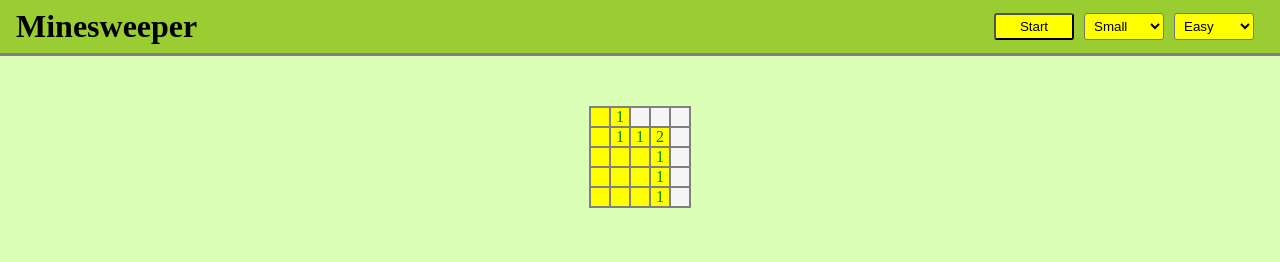
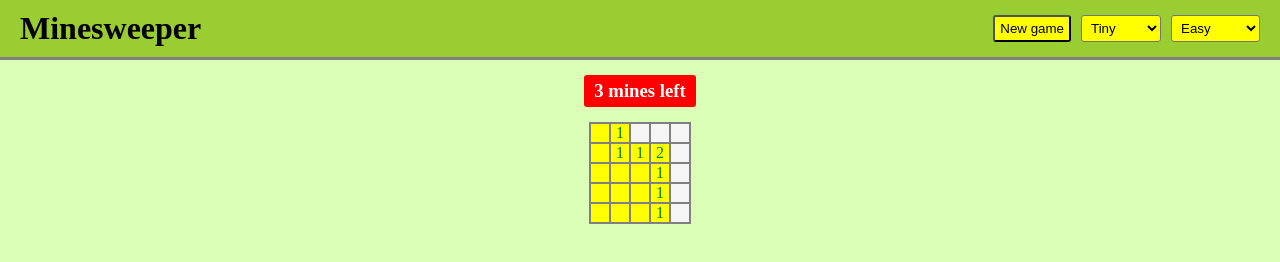
Before and after one commit to fg5002/Basic-Minesweeper, a plain HTML site: page index.html in a window 1280 px wide. Both pictures are taken after a click on the element 600 px from the left and 117 px from the top of the page. Drawn offline with nearby package versions, Linux system fonts and the light colour scheme; files that its build step writes are made by us from their sources.

Commit message:
main changes finished

```diff
--- a/index.html
+++ b/index.html
@@ -3,16 +3,10 @@
 <head>
     <meta charset="UTF-8">
     <meta name="viewport" content="width=device-width, initial-scale=1.0">
-    <title>Javascript game</title>
+    <title>Basic minesweeper</title>
 
     <link rel="stylesheet" href="./out/css/style.css" />
-    <script type="module" src="./src/js/game.js" defer></script>
-    <!--script src="./src/js/mine.js" defer></script-->
-
+    <script src="./src/js/minesweeper.js" defer></script>
 </head>
-<body>
-    <!--div class="wrapper">
-        <div class="minefield"></div>
-    </div-->
-</body>
+    <body></body>
 </html>
--- a/src/js/game.js
+++ /dev/null
@@ -1,130 +0,0 @@
-import {game} from "./minesweeper.js"
-
-window.addEventListener('DOMContentLoaded',()=> new game())
-
-/* -------------------------------------------------------------------------------------
-
-let fieldSides
-let numberOfMines
-let hiddenFields
-
-window.addEventListener('DOMContentLoaded',()=> {
-    fieldSides=10
-    numberOfMines=(fieldSides**2/5).toFixed(0)
-    hiddenFields=fieldSides**2
-    generateMinefield()
-});
-
-function generateMinefield(){
-    const mfield=document.querySelector('.minefield')
-    mfield.style.gridTemplateRows=`repeat(${fieldSides},20px)`
-    mfield.style.gridTemplateColumns=`repeat(${fieldSides},20px)`
-    for(let i=0;i<fieldSides;i++){
-        for(let j=0;j<fieldSides;j++){
-            let cell=document.createElement('div')
-            cell.classList.add(`f${i}-${j}`)
-            cell.classList.add('field')
-            cell.classList.add('hide')
-            cell.addEventListener('click', e=>stepOnField(e.target))
-            cell.addEventListener('contextmenu', e=>{
-                toggleFlag(e.target)
-                e.preventDefault()
-            })
-            mfield.appendChild(cell)
-        }
-    }
-}
-
-function getRandomInt(min, max) {
-    min = Math.ceil(min);
-    max = Math.floor(max);
-    return Math.floor(Math.random() * (max - min) + min);
-}
-
-function plantMines(f){
-    let savedPlace=getNeighbors(f)
-    savedPlace.push(`.${f.classList[0]}`)
-    let i=0
-    while (i < numberOfMines) {
-        let pos=`f${getRandomInt(0,fieldSides)}-${getRandomInt(0,fieldSides)}`
-        let ff=document.querySelector(`.${pos}`)
-        if(!ff.classList.contains('mine') && !savedPlace.includes(`.${pos}`) ){
-            ff.classList.add('mine')
-            i++
-        }
-    }
-}
-
-function stepOnField(f){
-    if(hiddenFields==fieldSides**2){    // Planting mine after the first step
-        plantMines(f)
-    }
-    if(f.classList.contains('mine')) stepOnMine(f)
-    else{
-        f.classList.remove('flag')
-        checkNeighbors(f)
-    }
-    checkIfWin()
-}
-
-function toggleFlag(f){
-    if(f.classList.contains('hide')){
-        f.classList.toggle('flag')
-        if(f.classList.contains('flag'))
-            checkIfWin()
-    }
-}
-
-function unhideAll(){
-    let fields=document.querySelectorAll('.field')
-    for(f of fields){
-        f.classList.remove('hide','flag')
-    }
-}
-
-function stepOnMine(){
-    unhideAll()
-    console.log('You have lost...')
-}
-
-function checkIfWin(){
-    if(hiddenFields==numberOfMines){
-        unhideAll()
-        console.log("You have won!")
-    }
-}
-
-function coordFromClass(f){
-    let cor=f.classList[0].match(/(\d+)-(\d+)/);
-    return [parseInt(cor[1]),parseInt(cor[2])]
-}
-
-function getNeighbors(f){
-    const ar=[[-1,-1],[0,-1],[1,-1],[-1,0],[1,0],[-1,1],[0,1],[1,1]]
-    let cor=coordFromClass(f)
-    return ar.map(d=>{
-        let x=cor[0]+d[0]
-        let y=cor[1]+d[1]
-        if((x>=0 && x<fieldSides) && (y>=0 && y<fieldSides)){
-            return `.f${x}-${y}`
-        }
-    }).filter(f=> f!==undefined)
-}
-
-function checkNeighbors(f){
-    if(!f.classList.contains('hide') || f.classList.contains('flag')) return false
-    let mine=0
-    let res=[]
-    let nn=getNeighbors(f)
-    for(n of nn){
-        let sfield=document.querySelector(n)
-        if(sfield.classList.contains('mine')) mine++
-        else res.push(sfield)
-    }
-    f.classList.remove('hide')
-    hiddenFields--
-    if(mine>0) f.textContent=mine
-    else if(res.length>0) res.map(checkNeighbors)
-}
-
------------------------------------------------------------------------------*/
--- a/src/js/minesweeper.js
+++ b/src/js/minesweeper.js
@@ -1,171 +1,153 @@
+window.addEventListener('DOMContentLoaded',()=> new game())
+
 let mfld
-let nbar
-let menu
-let mineFieldWidth=5
-let mineFieldHeight=5
-let minePercent=10
+
+let fieldSizes=[
+    {title: 'Tiny', size: 5},
+    {title: 'Small', size: 10},
+    {title: 'Medium', size: 15},
+    {title: 'Large', size: 25}
+]
+
+let minePercents=[
+    {title: 'Easy', perc: 10},
+    {title: 'Moderate', perc: 20},
+    {title: 'Hard', perc: 25}
+]
+
+let sizes=5
+let mines=10
 
 class game{
     constructor(){
         new navbar()
-        new startButton()
-        new sizeSelect()
-        new modeSelect()
-        mfld=new mineField(mineFieldWidth,mineFieldHeight,minePercent)
+        mfld=new mineField(5,10)
     }
 
     static changeMode(){
-        document.querySelector('.wrapper').remove()
-        mfld=new mineField(mineFieldWidth,mineFieldHeight,minePercent)
+        document.querySelector('.minefield').remove()
+        mfld=new mineField(sizes,mines)
+        document.querySelector('h3').innerText=`${mfld.numberOfMines} mines left`
     }
 }
 
 class navbar{
     constructor(){
-        nbar=document.createElement('div')
-        nbar.classList.add('navbar')
-        document.querySelector('body').appendChild(nbar)
-        let h1=document.createElement('h1')
-        h1.textContent="Minesweeper"
-        nbar.appendChild(h1)
-        menu=document.createElement('div')
-        menu.classList.add('menuwrapper')
-        nbar.appendChild(menu)
-    }
-}
+        document.querySelector('body').innerHTML=
+            `<div class="navbar">
+                <div class="title">
+                    <h1>Minesweeper</h1>
+                </div>
+                <div class="menuwrapper">
+                    <input class="startbtn" type="button" value="New game"></input>
+                    <select class="sizeselect"></select>
+                    <select class="modeselect"></select>
+                </div>
+            </div>
+            <div class="textwrapper">
+                <h3>10 mines</h3>
+            </div>
+            <div class="wrapper">
+                <input class="flagbtn" type="button" value="Flag"></input>
+            </div>`
 
-class startButton{
-    constructor(){
-        let stbtn=document.createElement('input')
-        stbtn.classList.add('startbtn')
-        stbtn.setAttribute('type','button')
-        stbtn.value="Start"
-        stbtn.textContent="Minesweeper"
-        stbtn.addEventListener('click',()=> mfld.newGame())
-        menu.appendChild(stbtn)
-    }
-}
-
-class sizeSelect{
-    constructor(){
-        let sisel=document.createElement('select')
-        sisel.classList.add('sizesel')
-        sisel.addEventListener('change',()=> this.changeSide(sisel.selectedIndex))
-        menu.appendChild(sisel)
-        let opt=document.createElement('option')
-        opt.textContent='Small'
-        sisel.appendChild(opt)
-        opt=document.createElement('option')
-        opt.textContent='Medium'
-        sisel.appendChild(opt)
-        opt=document.createElement('option')
-        opt.textContent='Large'
-        sisel.appendChild(opt)
+            document.querySelector('.startbtn').addEventListener('click',()=> mfld.newGame())
+            let size=document.querySelector('.sizeselect')
+            size.addEventListener('change',(e)=> this.changeSize(e.target.value))
+            fieldSizes.map(d=>{ size.insertAdjacentHTML('beforeend',
+                `<option value="${d.size}">${d.title}</option>`)
+            })
+            let mode=document.querySelector('.modeselect')
+            mode.addEventListener('change',(e)=>  this.changeMode(e.target.value))
+            minePercents.map(d=>{ mode.insertAdjacentHTML('beforeend',
+                `<option value="${d.perc}">${d.title}</option>`)
+            })
+            document.querySelector('.flagbtn').addEventListener('click',(e)=>{
+                e.target.classList.toggle('flagged')
+            });
+            window.matchMedia('(max-width: 520px)').addEventListener("change",()=>
+                this.changeToBasicSize())
     }
 
-    changeSide(s){
-        switch (s) {
-            case 1:
-                mineFieldWidth=15
-                mineFieldHeight=15
-                break;
-            case 2:
-                mineFieldWidth=25
-                mineFieldHeight=25
-                break;
-            default:
-                mineFieldWidth=5
-                mineFieldHeight=5
-                break;
+    changeToBasicSize(){
+        if(sizes>2){
+            document.querySelector('.sizeselect').selectedIndex=2
+            this.changeSize(15)
         }
+    }
+
+    changeSize(s){
+        sizes=parseInt(s)
         game.changeMode()
-    }
-}
-
-class modeSelect{
-    constructor(){
-        let mdsel=document.createElement('select')
-        mdsel.classList.add('modesel')
-        mdsel.addEventListener('change',()=> this.changeMode(mdsel.selectedIndex))
-        menu.appendChild(mdsel)
-        let opt=document.createElement('option')
-        opt.textContent='Easy'
-        mdsel.appendChild(opt)
-        opt=document.createElement('option')
-        opt.textContent='Medium'
-        mdsel.appendChild(opt)
-        opt=document.createElement('option')
-        opt.textContent='Hard'
-        mdsel.appendChild(opt)
     }
 
     changeMode(s){
-        switch (s) {
-            case 1:
-                minePercent=20
-                break;
-            case 2:
-                minePercent=25
-                break;
-            default:
-                minePercent=10
-                break;
-        }
+        mines=parseInt(s)
         game.changeMode()
     }
 }
 
 class mineField{
-    constructor(fieldwidth, fieldheight, minepercent){
-        this.fieldwidth=fieldwidth
-        this.fieldheight=fieldheight
-        this.fieldNumber=this.fieldwidth*this.fieldheight
+    constructor(sizes, mines){
+        this.size=sizes
+        this.fieldNumber=sizes**2
         this.hiddenFields=this.fieldNumber
-        this.numberOfMines=(this.fieldNumber*(minepercent/100)).toFixed(0)
-        this.fields={};
+        this.numberOfMines=(this.fieldNumber*mines/100).toFixed(0)
+        this.fields={}
+        this.mineStore=new Set()
+        this.flagStore=new Set()
         this.init()
-        console.log(this.numberOfMines)
     }
 
     init(){
-        const wrapper=document.createElement('div')
-        wrapper.classList.add('wrapper')
-        document.querySelector('body').appendChild(wrapper)
-        const mfield=document.createElement('div')
-        mfield.classList.add('minefield')
-        wrapper.appendChild(mfield)
-        mfield.style.gridTemplateRows=`repeat(${this.fieldheight},20px)`
-        mfield.style.gridTemplateColumns=`repeat(${this.fieldwidth},20px)`
+        document.querySelector('.wrapper').insertAdjacentHTML("afterbegin",
+            `<div class="minefield"></div>`);
+        document.querySelector('h3').innerText=`${this.numberOfMines} mines`
+        const mfield=document.querySelector('.minefield')
+        mfield.style.gridTemplateRows=`repeat(${this.size},20px)`
+        mfield.style.gridTemplateColumns=`repeat(${this.size},20px)`
 
-        for(let i=0;i<this.fieldheight;i++){
-            for(let j=0;j<this.fieldwidth;j++){
+        for(let i=0;i<this.size;i++){
+            for(let j=0;j<this.size;j++){
                 let par=new field()
                 par.id=`${i}.${j}`
                 this.fields[par.id]=par
-                par.hideField()
                 mfield.appendChild(par.div)
             }
         }
+        this.newGame()
+    }
+
+    fieldStore=()=> Object.entries(this.fields).map(d=>d[0])
+
+    addFields=([...d],...g)=> d.map(d=> this.fields[d].div.classList.add(...g))
+
+    clearFields=([...d],...g)=> d.map(d=> this.fields[d].div.classList.remove(...g))
+
+    displayText=(t)=> document.querySelector('h3').innerText=t
+
+    isAllHidden=()=> mfld.hiddenFields==mfld.fieldNumber ? true : false
+
+    isFinished=()=>{
+        let res=this.hiddenFields==this.numberOfMines ? true : false
+        if(res) this.gameOver(true)
+        return res
     }
 
     newGame(){
         this.hiddenFields=this.fieldNumber
-        Object.entries(this.fields).map(d=> {
-            let fld=this.fields[d[0]]
-            fld.mined=false
-            fld.div.classList.remove('mine','flag')
-            fld.hideField()
-        })
+        this.mineStore.clear()
+        this.flagStore.clear()
+        this.clearFields(this.fieldStore(),'mine','flag')
+        this.fieldStore().map(d=>this.fields[d].displayFieldText(''))
+        this.addFields(this.fieldStore(),'hide')
+        this.displayText(`${this.numberOfMines} mines left`)
     }
 
     gameOver(res){
-        console.log(res ? 'You have won!' : 'Bumm! You have lost!')
-        Object.entries(this.fields).map(d=>
-            this.fields[d[0]].div.classList.remove('hide','flag'))
-    }
-
-    checkIfWin(){
-        if(mfld.hiddenFields==mfld.numberOfMines) this.gameOver(true)
+        this.displayText(res ? 'Congratulation!' : 'Sorry, you have died...')
+        this.clearFields(this.fieldStore(),'hide','flag')
+        this.addFields(this.mineStore,'mine')
     }
 
     getRandomInt(min,max) {
@@ -174,48 +156,39 @@ class mineField{
         return Math.floor(Math.random()*(max-min)+min);
     }
 
-    getNeighbors(f){
-        const ar=[[-1,-1],[0,-1],[1,-1],[-1,0],[1,0],[-1,1],[0,1],[1,1]]
-        let selfPos=f.id.split('.').map(d=>{
-            return parseInt(d);
-        })
-        return ar.map(d=>{
-            let x=selfPos[0]+d[0]
-            let y=selfPos[1]+d[1]
-            if((x>=0 && x<this.fieldwidth) && (y>=0 && y<this.fieldheight)){
-                return `${x}.${y}`
-            }
-        }).filter(f=> f!==undefined)
+    getNeighborsCoord(f,w){
+        const spos=f.id.split('.').map(d=>parseInt(d))
+        const ar=[].concat(...[-1,1,0].map(d=>[-1,1,0].map(g=>[spos[0]+d,spos[1]+g])))
+        return ar.filter(d=>d[0]>-1 && d[1]>-1 && d[0]<w && d[1]<w).map(d=>`${d[0]}.${d[1]}`)
     }
 
     plantMines(f){
-        let savedPlace=this.getNeighbors(f)
-        savedPlace.push(f.id)
+        let savedPlace=this.getNeighborsCoord(f, this.size)
         let i=0
         while (i < this.numberOfMines) {
-            let x=this.getRandomInt(0,this.fieldwidth)
-            let y=this.getRandomInt(0,this.fieldheight)
+            let x=this.getRandomInt(0,this.size)
+            let y=this.getRandomInt(0,this.size)
             let pos=`${x}.${y}`
-            let p=this.fields[pos]
-            if(p.mined==false && !savedPlace.includes(pos)){
-                p.mined=true
-                p.div.classList.add('mine')
+            if(!savedPlace.includes(pos) && !this.mineStore.has(pos)){
+                this.mineStore.add(pos)
                 i++
             }
         }
     }
 
     checkNeighbors(f){
-        if(f.hidden==false) return false
-        let mine=0
-        let n=this.getNeighbors(f)
+        if(!f.isHidden()) return false
+        this.hiddenFields--
+        if(this.isFinished()) return false
+        let foundmine=0
+        let n=this.getNeighborsCoord(f, this.size)
+        n.pop()
         let res=n.map(d=>{
-            let p=this.fields[d]
-            if(p.mined) mine++
-            else return p
+            if(this.mineStore.has(d)) foundmine++
+            else return this.fields[d]
         })
-        f.unhideField()
-        if(mine>0) f.div.textContent=mine
+        this.clearFields([f.id],'hide','flag')
+        if(foundmine>0) f.displayFieldText(foundmine)
         else if(res.length>0) res.map(d=>this.checkNeighbors(d))
     }
 }
@@ -223,50 +196,48 @@ class mineField{
 class field{
     constructor(){
         this.id='';
-        this.hidden=false
-        this.flagged=false
-        this.mined=false
         this.div=document.createElement('div')
         this.div.classList.add('field')
-        this.div.addEventListener('click',()=> this.stepOnField(this))
+        this.div.addEventListener('click',()=> this.stepOnField())
         this.div.addEventListener('contextmenu',(e)=>{
             this.toggleFlag()
             e.preventDefault()
         })
     }
 
-    stepOnField(f){
-        if(!this.div.classList.contains('hide')) return false  // nem működik a this.hidden
-        if(mfld.hiddenFields==mfld.fieldNumber) mfld.plantMines(this)
-        if(f.mined) mfld.gameOver(false)
-        else{
-            mfld.checkNeighbors(this)
-            mfld.checkIfWin()
-        }
-
+    stepOnField(){
+        if(!this.isHidden()) return false
+        if(this.isFlagButtonChecked()) return false
+        if(this.isFlagged() || this.isMine()) return false
+        if(mfld.isAllHidden()) mfld.plantMines(this)
+        mfld.checkNeighbors(this)
     }
 
-    toggleFlag(){
-        if(this.div.classList.contains('hide')){
-            this.flagged ? this.flagged=false : this.flagged=true
-            this.div.classList.toggle('flag')
-        }
+    isHidden=()=> this.div.classList.contains('hide') ? true : false
+
+    isFlagged=()=> this.div.classList.contains('flag') ? true : false
+
+    displayFieldText=(t)=> this.div.textContent=t
+
+    isMine=()=>{
+        let res=mfld.mineStore.has(this.id) ? true : false
+        if(res) mfld.gameOver(false)
+        return res
     }
 
-    hideField(){
-        this.hidden=true
-        this.div.textContent=""
-        this.div.classList.add('hide')
+    toggleFlag=()=>{
+        if(mfld.isAllHidden() || !this.isHidden()) return false
+        mfld.flagStore.has(this.id) ? mfld.flagStore.delete(this.id) : mfld.flagStore.add(this.id)
+        this.div.classList.toggle('flag')
+        mfld.displayText(`${mfld.numberOfMines-mfld.flagStore.size} mine(s) left`)
     }
 
-    unhideField(){
-        this.hidden=false
-        this.div.classList.remove('hide')
-        mfld.hiddenFields--
-        if(this.flagged) this.toggleFlag()
+    isFlagButtonChecked=()=>{
+        let res=document.querySelector('.flagbtn').classList.contains('flagged') ? true : false
+        if(res){
+            this.toggleFlag()
+            document.querySelector('.flagbtn').classList.toggle('flagged')
+        }
+        return res
     }
 }
-
-export {
-    game
-}
--- a/src/scss/style.scss
+++ b/src/scss/style.scss
@@ -6,37 +6,58 @@
 
 body{
     background-color: #dbffb7;
+    min-width: 320px;
 }
 
 .navbar{
     display: flex;
     position: sticky;
+    flex-direction: column;
+    gap: 10px;
     top: 0px;
     background-color: yellowgreen;
     border-bottom: 3px solid grey;
-    padding: 0.5rem 1rem;
+    padding: 10px 20px;
+
 }
 
+.title{
+    padding: 0px;
+}
 .menuwrapper{
     display: flex;
-    margin-left: auto;
-    float: right;
-    justify-content: right;
     gap: 10px;
-    background-color:yellowgreen;
-    padding: 5px 10px;
+    padding: 5px 0px;
 }
-
-.startbtn,.sizesel,.modesel{
+.startbtn,.sizeselect,.modeselect{
     background-color: yellow;
     padding: 3px 5px;
     border-radius: 3px;
-    width: 80px;
+}
+
+option:last-child{
+    display: none;
+}
+
+.textwrapper{
+    display: flex;
+    justify-content: center;
+        flex-grow: 1;
+        padding: 5px 10px;
+        margin: 10px 0px;
+
+        h3{
+            padding: 5px 10px;
+            margin-right: 40x;
+            border-radius: 3px;
+            background-color: red;
+            color: white;
+        }
     }
 
 .wrapper{
-    margin-top: 50px;
     display: flex;
+    flex-direction: column;
     justify-content: center;
     align-items: center;
 }
@@ -45,6 +66,9 @@ body{
     width: auto;
     display: grid;
     border: 1px solid grey;
+    user-select: none;
+}
+
 .field{
     background-color: yellow;
     text-align: center;
@@ -52,6 +76,7 @@ body{
     color: green;
     font-weight: 400;
 }
+
 .mine{
     background-color: red;
 }
@@ -59,6 +84,31 @@ body{
     background-color: whitesmoke;
 }
 .flag{
-        background-color: #8000ff;
+    background-color: #0080ff;
+}
+
+.flagbtn{
+    background-color: yellow;
+    padding: 3px 10px;
+    border-radius: 3px;
+    margin-top: 20px;
+    &.flagged{
+        background-color: #0080ff;
+        color: white;
     }
 }
+
+@media only screen and (min-width: 520px){
+    .navbar{
+        flex-direction: row;
+        justify-content: space-between;
+    }
+    option:last-child{
+        display: inline-block;
+    }
+    .flagbtn{
+        display: none;
+    }
+
+
+}
```
Also changed, not shown: out/css/style.css (added), 2 other files. Lines whose indentation alone changed are shown as unchanged.
